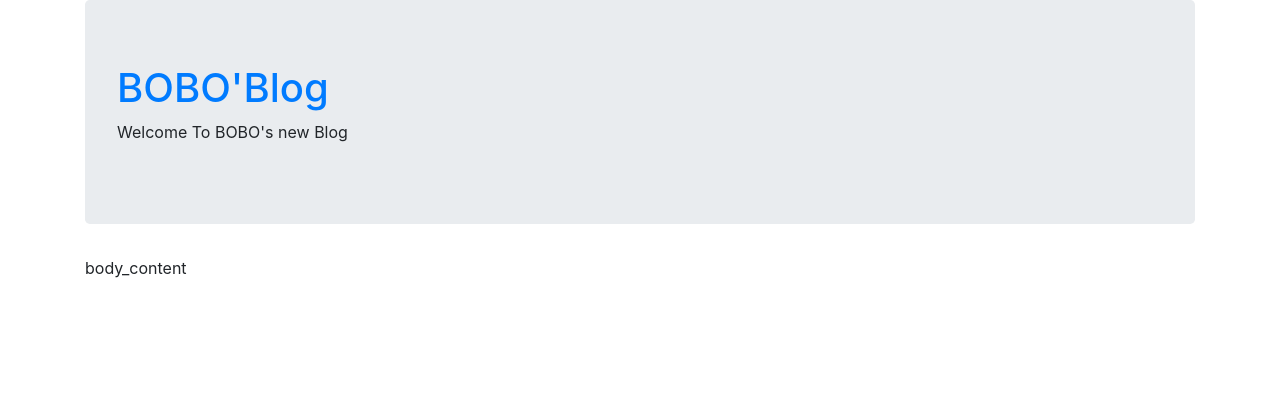
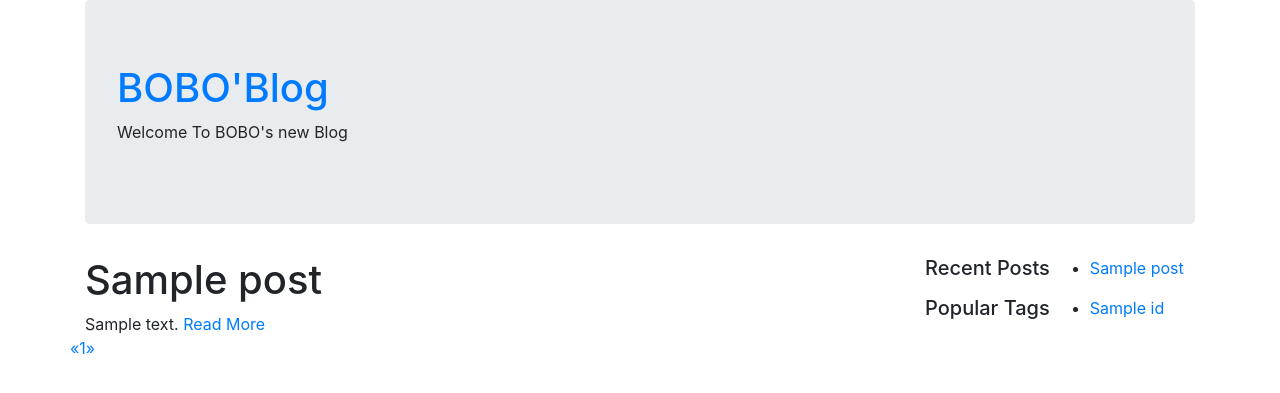
Before and after one commit to bobo325/Light_Blog, a Python web app: template templates/home.html in a window 1280 px wide. Shown: the top 393 px of the page. Run offline with Jinja, Linux system fonts and the light colour scheme; the template is opened without the code that fills it: most values are stand-ins (such as "Sample title", 1, 10 or a date in 2020); some libraries are stand-ins or nearby versions.

Commit message:
[U] 基础操作框架完成

```diff
--- a/requirements.txt
+++ b/requirements.txt
@@ -7,6 +7,7 @@ Flask==1.0.2
 Flask-Migrate==2.2.1
 Flask-Script==2.0.6
 Flask-SQLAlchemy==2.3.2
+Flask-WTF==0.14.2
 idna==2.7
 itsdangerous==0.24
 Jinja2==2.10
@@ -20,3 +21,4 @@ python-editor==1.0.3
 six==1.11.0
 SQLAlchemy==1.2.10
 Werkzeug==0.14.1
+WTForms==2.2.1
--- a/templates/home.html
+++ b/templates/home.html
@@ -1,2 +1,54 @@
+<!-- Replace the Title of template base.html -->
 {% extends "base.html" %}
 {% block title %}NEW TITLE BOBO{% endblock %}
+
+<!-- Replace the body of template base.html -->
+{% block body %}
+<!-- The data object from view function 'home()'-->
+<div class="row">
+    <div class="col-lg-9">
+        <!--get pagination object-->
+        {% for post in post.items %}
+        <div class="row">
+            <div class="col-lg-12">
+                <h1>{{ post.title }}</h1>
+            </div>
+        </div>
+         <div class="row">
+            <div class="col-lg-12">
+                {{ post.text | truncate(255) | safe }}
+                <!-- set the link for read more -->
+                <a href="{{
+                        url_for('post', post_id=post.id)
+                        }}">Read More</a>{# post_id=post.id 配置url路径变量 #}
+            </div>
+        </div>
+        {% endfor %}
+    </div>
+    <div class="col-lg-3">
+        <div class="row">
+            <h5>Recent Posts</h5>
+            <ul>
+                {% for post in recent %}
+                <!-- Set the link for recent posts. -->
+                <li><a href="{{
+                        url_for('post',post_id=post.id)
+                        }}">{{ post.title }}</a></li>
+                {% endfor %}
+            </ul>
+        </div>
+        <div class="row">
+            <h5>Popular Tags</h5>
+            <ul>
+                {% for tag in top_tags %}
+                <li><a href="{{
+                        url_for('tag',tag_name=tag[0].name)
+                        }}">{{ tag[0].name }}</a></li>
+                {% endfor %}
+            </ul>
+        </div>
+    </div>
+<!-- Call the Macro: 'render_pagination' from base.html-->
+{{ render_pagination(post,'home') }}  <!-- 使用宏(导航栏)，相当于定义函数 -->
+</div>
+{% endblock %}
```
Also changed, not shown: fake_data.py (+4 -3 lines), run.py (+6 -2 lines), templates/post.html (added, +44 -0 lines), views.py (+46 -14 lines).
